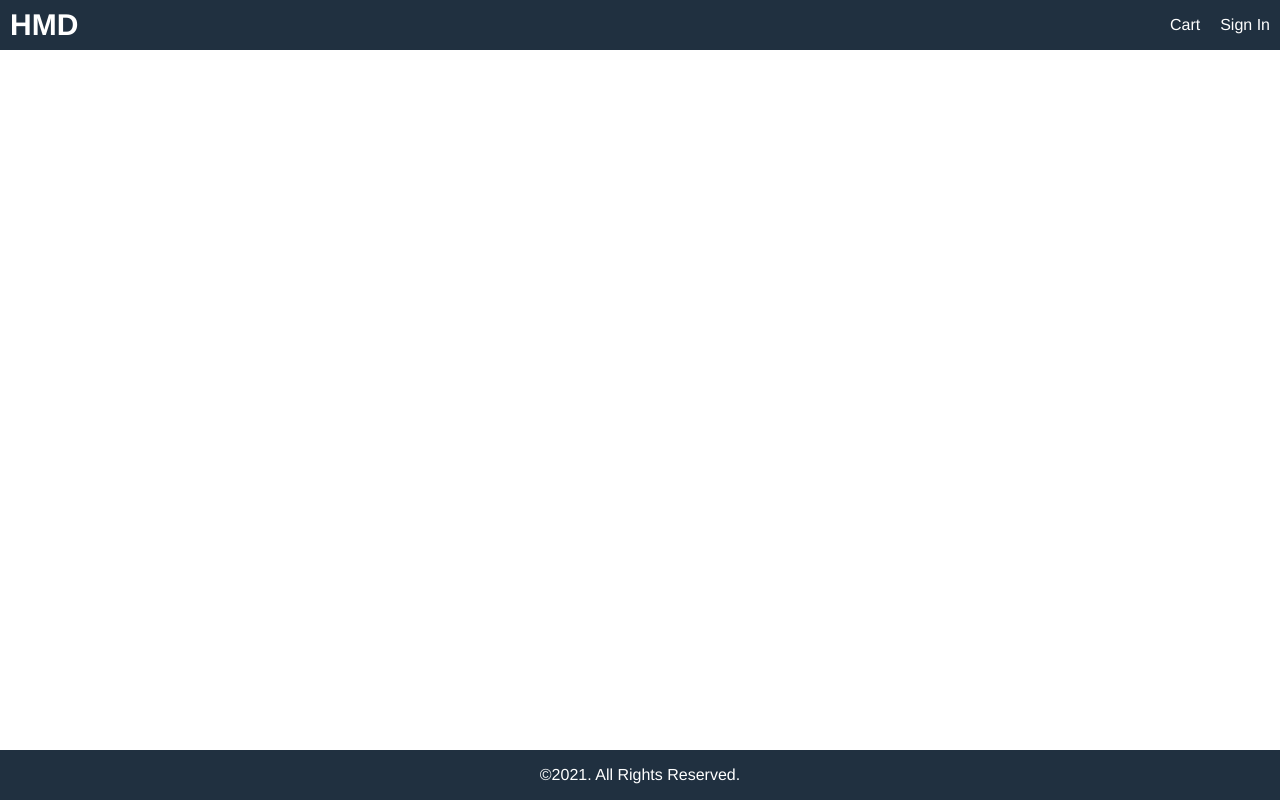
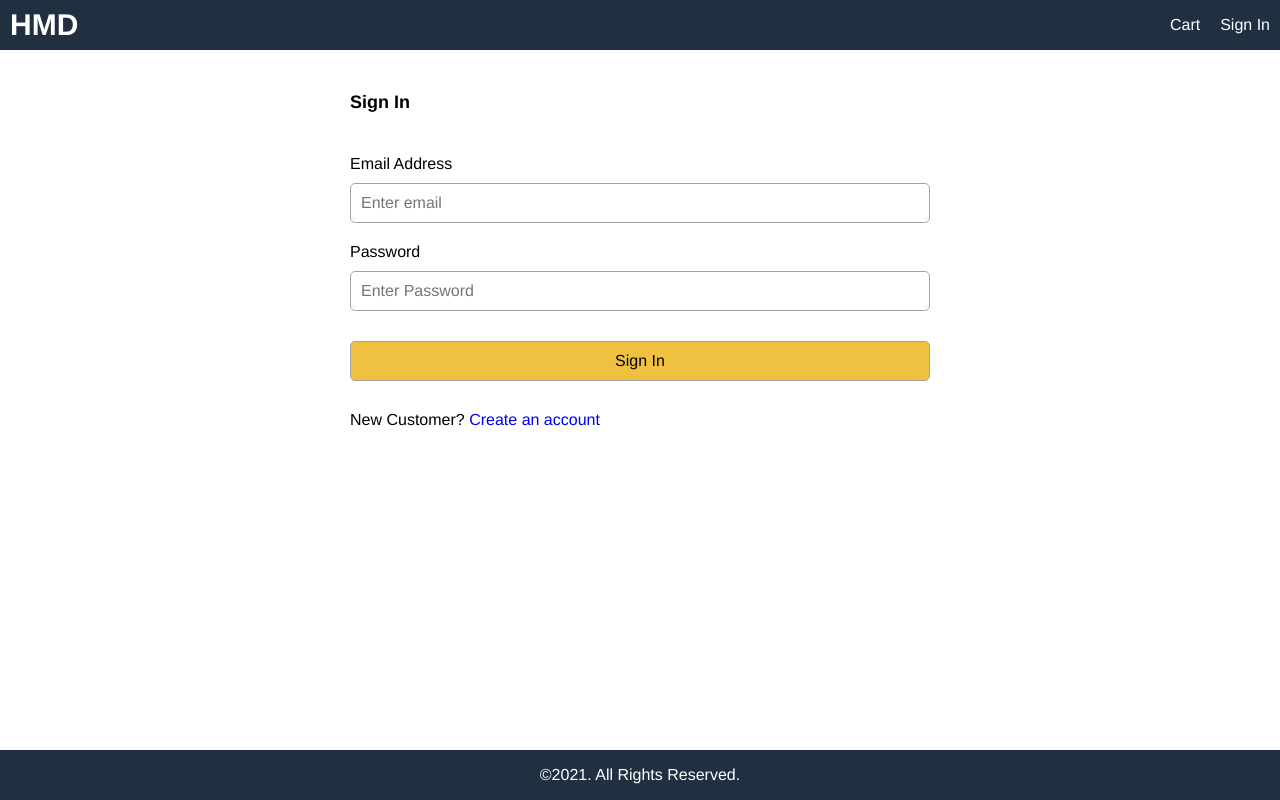
Before and after one commit to olumayor99/hadassahmade, a React (Create React App) app in the folder frontend/: page /signin in a window 1280 px wide. Built offline with nearby package versions, Linux system fonts and the light colour scheme.

Commit message:
created sign in screen

```diff
--- a/frontend/src/App.js
+++ b/frontend/src/App.js
@@ -4,6 +4,7 @@
 import CartScreen from './screens/CartScreen';
 import HomeScreen from './screens/HomeScreen';
 import ProductScreen from './screens/ProductScreen';
+import SignInScreen from './screens/SignInScreen';
 
 function App() {
   const cart = useSelector((state) => state.cart);
@@ -32,6 +33,7 @@
         <main>
           <Route path='/cart/:id?' component={CartScreen}></Route>
           <Route path='/product/:id' component={ProductScreen}></Route>
+          <Route path='/signin' component={SignInScreen}></Route>
           <Route path='/' component={HomeScreen} exact></Route>
         </main>
 
--- a/frontend/src/index.css
+++ b/frontend/src/index.css
@@ -224,3 +224,20 @@
   color: #a02020;
   background-color: #ffe0e0;
 }
+
+/* Form */
+.form {
+  max-width: 60rem;
+  margin: 0 auto;
+}
+
+.form > div {
+  display: flex;
+  flex-direction: column;
+  margin: 1rem;
+}
+
+.form label {
+  margin: 1rem 0;
+  display: block;
+}
--- /dev/null
+++ b/frontend/src/screens/SignInScreen.js
@@ -0,0 +1,50 @@
+import React, { useState } from 'react';
+import { Link } from 'react-router-dom';
+
+export default function SignInScreen() {
+  const [email, setEmail] = useState('');
+  const [password, setPassword] = useState('');
+  const submitHandler = (e) => {
+    e.preventDefault();
+    //Sign in action
+  };
+  return (
+    <div>
+      <form className='form' onSubmit={submitHandler}>
+        <div>
+          <h1>Sign In</h1>
+        </div>
+        <div>
+          <label htmlFor='email'>Email Address</label>
+          <input
+            type='email'
+            id='email'
+            placeholder='Enter email'
+            required
+            onChange={(e) => setEmail(e.target.value)}></input>
+        </div>
+        <div>
+          <label htmlFor='password'>Password</label>
+          <input
+            type='password'
+            id='password'
+            placeholder='Enter Password'
+            required
+            onChange={(e) => setPassword(e.target.value)}></input>
+        </div>
+        <div>
+          <label />
+          <button className='primary' type='submit'>
+            Sign In
+          </button>
+        </div>
+        <div>
+          <label />
+          <div>
+            New Customer? <Link to='/register'>Create an account</Link>
+          </div>
+        </div>
+      </form>
+    </div>
+  );
+}
```
Also changed, not shown: 1 other file (tests, documents, lock files or other folders).
